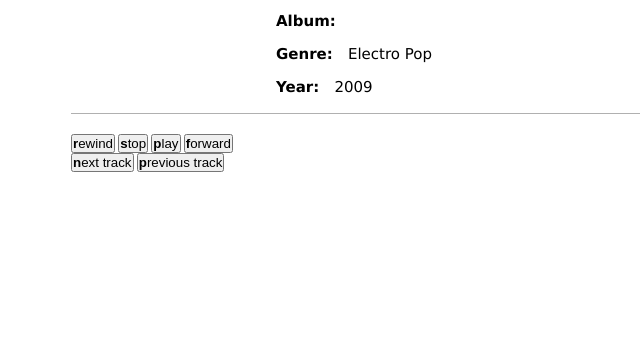
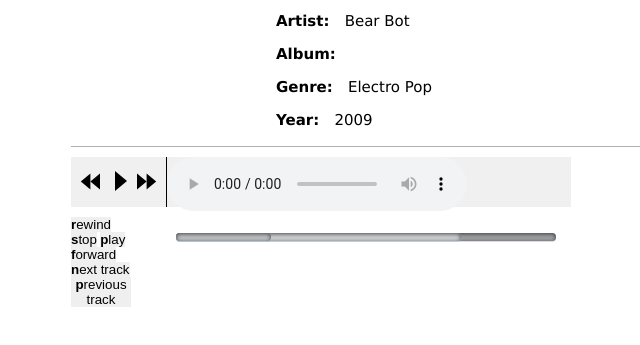
Before and after one commit to orangeeli/audio-player, a plain HTML site: page public/index.html in a window 1280 px wide. Shown: the part 273-618 px from the top of the page, without its empty margins (269-909 px from the left). Drawn offline with Linux system fonts and the light colour scheme.

Commit message:
minimal working prototype

```diff
--- a/public/index.html
+++ b/public/index.html
@@ -16,6 +16,7 @@
     <link rel="stylesheet" type="text/css" href="stylesheets/audio-player.css" />
   </head>
   <body>
+
     <section id="container">
       <header>
         Audio player
@@ -34,15 +35,19 @@
 
             <article id="name" class="info_text">
               <label for="name_value_field">Name:&nbsp;&nbsp;</label>
-              <span id="name_value_field" class="value_field" data-bind="text: currentTrack.name"></span>
+              <span id="name_value_field" class="value_field" data-bind="text: currentTrack().name"></span>
+            </article>
+            <article id="artist" class="info_text">
+              <label for="artist_value_field">Artist:&nbsp;&nbsp;</label>
+              <span id="artist_value_fied" class="value_field" data-bind="text: currentTrack().artist"></span>
             </article>
             <article id="album" class="info_text">
               <label for="album_value_field">Album:&nbsp;&nbsp;</label>
-              <span id="album_value_fied" class="value_field" data-bind="text: currentTrack.album"></span>
+              <span id="album_value_fied" class="value_field" data-bind="text: currentTrack().album"></span>
             </article>
             <article id="genre" class="info_text">
               <label for="genre_value_field">Genre:&nbsp;&nbsp;</label>
-              <span id="genre_value_field" class="value_field" data-bind="text: currentTrack.genre"></span>
+              <span id="genre_value_field" class="value_field" data-bind="text: currentTrack().genre"></span>
             </article>
             <!--article id="length" class="info_text">
               <label for="length_value_field">Length:&nbsp;&nbsp;</label>
@@ -50,23 +55,114 @@
             </article-->
             <article id="year" class="info_text">
               <label for="year_value_field">Year:&nbsp;&nbsp;</label>
-              <span id="year_value_field" class="value_field" data-bind="text: currentTrack.year"></span>
+              <span id="year_value_field" class="value_field" data-bind="text: currentTrack().year"></span>
             </article>
 
           </article>
 
         </section> <!-- audio details and info -->
+
         <section id="player">
           <section id="audio_stuff">
             <!--audio controls="controls">
               Your browser does not support the audio element.
             </audio-->
-            <!--audio controls="controls" data-bind="template: {name:'playlistTemplate', foreach:playlist}">
+            <audio controls="controls" data-bind="template: {name:'playlistTemplate', foreach:playlist}">
               Your browser does not support the audio element.
-            </audio-->
+            </audio>
             <!--script id="playlistTemplate" type="text/x-jquery-tmpl">
               <source src="${$data.url}" type="${$data.type}" />
             </script-->
+
+              <div id="player_controls_container">
+                <ul id="player_controls">
+                  <li>
+  		    <button data-bind="click: previous" id="previous_track_button" class="player_button">
+		      <svg xmlns:svg="http://www.w3.org/2000/svg"
+		        xmlns="http://www.w3.org/2000/svg"
+                        viewBox="0 0 25 25"
+			width="25px" height="25px" style="background: #f0f0f0;">
+        		<defs>
+			  <style type="text/css">
+   		            <![CDATA[
+			      #play{background: #a0a0a0;}
+			    ]]>
+ 		          </style>
+ 			</defs>
+			  <g transform="scale(.8) translate(0,3)">
+			    <g transform="rotate(180) translate(-25,-20)">
+			      <polygon id="play" points="0,0 12,10 0,20 0,0" />
+			      <polygon id="play" points="0,0 12,10 0,20 0,0" transform="translate(12,0)" />
+			    </g>
+			  </g>
+		      </svg>
+                    </button>
+                  </li>
+		  <li>
+                    <button data-bind="click: play" id="play_track_button" class="player_button">
+ 		      <svg xmlns:svg="http://www.w3.org/2000/svg"
+		        xmlns="http://www.w3.org/2000/svg"
+                        viewBox="0 0 25 25"
+			width="25px" height="25px" style="background: #f0f0f0;">
+        		<defs>
+			  <style type="text/css">
+   		            <![CDATA[
+			      #play{background: #a0a0a0;}
+			      g{background: transparent;}
+			      line{stroke:rgb(0,0,0);stroke-width:3}
+			      .hidden{display: none;}
+			    ]]>
+ 		          </style>
+ 			</defs>
+			  <g transform="scale(1) translate(6,0)">
+ 			    <g tranform="translate(6, 12.5)">
+			      <polygon id="play" points="0,0 12,10 0,20 0,0" />
+			      <g transform="translate(2,0)">
+  			        <line x1="0" y1="0" x2="0" y2="20" class="hidden" />
+			        <line x1="5" y1="0" x2="5" y2="20" class="hidden" />
+			      </g>
+			    </g>
+			  </g>
+		      </svg>
+                    </button>
+                  </li>
+  		  <li>
+                    <button data-bind="click: next" id="next_track_button" class="player_button">
+		      <svg xmlns:svg="http://www.w3.org/2000/svg"
+		        xmlns="http://www.w3.org/2000/svg"
+                        viewBox="0 0 25 25"
+			width="25px" height="25px" style="background: #f0f0f0;">
+        		<defs>
+			  <style type="text/css">
+   		            <![CDATA[
+			      #play{background: #a0a0a0;}
+			    ]]>
+ 		          </style>
+ 			</defs>
+			  <g transform="scale(.8) translate(0,3)">
+			    <polygon id="play" points="0,0 12,10 0,20 0,0" />
+			    <polygon id="play" points="0,0 12,10 0,20 0,0" transform="translate(12,0)" />
+			  </g>
+		      </svg>
+		    </button>
+ 		  </li>
+
+                </ul>
+              </div>
+              <div id="track_container">
+                <div id="track" class="box_it">
+                  <div id="track_load" class="box_it">
+ 		  </div>
+                  <div id="track_progress" class="box_it">
+                  </div>
+                </div>
+              </div>
+              <div id="time_info">
+              </div>
+
+            <!--input id="slider" type="range" min="0" max="100" step="1" value="0" /-->
+            <!--progress id="slider_2" value="0" max="100"></progress-->
+            <!--meter id="slider_3" min="0" max="100" low="40" high="90" optimum="100" value="0">A+</meter-->
           </section>
           <section id="controls">
             <ul>
--- a/public/javascripts/application.js
+++ b/public/javascripts/application.js
@@ -239,7 +239,6 @@ var SetViewModelHandler = AbstractHandler.extend({
       }
     }
 
-
     var changeTrackObj = {
       changeTrackPrev : function(playCounter, clb){
           return function(){
@@ -268,10 +267,10 @@ var SetViewModelHandler = AbstractHandler.extend({
 
     var viewModel = {
       play : function(){
-        this.currentTrack.sound.play();
+        this.currentTrack().sound.play();
       },
       stop : function(){
-        this.currentTrack.sound.stop();
+        this.currentTrack().sound.stop();
       },
       rewind : function(){alert('rewind!')},
       forward : function(){alert('forward!')},
@@ -301,7 +300,7 @@ var SetViewModelHandler = AbstractHandler.extend({
       removeTrack : function(){
         this.playlist.pop(track);
       },
-      /*currentTrack : ko.observable(),*/
+      currentTrack : ko.observable(),
       changeTrack : function(f, pos){
         var trackNumber = typeof f == "function" ? f(): pos;
         if(typeof trackNumber == "undefined"){
@@ -310,14 +309,15 @@ var SetViewModelHandler = AbstractHandler.extend({
         }
         // stop current music
         this.stop();
-        this.currentTrack = this.playlist[trackNumber];
+
+        this.currentTrack(this.playlist[trackNumber]);
         this.playerCounter = trackNumber;
         // start playing new one if it was playing some previously
         this.play();
       }
     };
 
-    viewModel.currentTrack = ko.observable();
+    //viewModel.currentTrack = ko.observable();
 
     var bear = new buzz.sound("tracks/BEARBOT-NYC", { formats: [ 'mp3' ] });
     var valerna = new buzz.sound("tracks/Valerna-Combination-Pizza-Hut-And-Taco-Bell", { formats: [ 'mp3' ] });
@@ -328,6 +328,15 @@ var SetViewModelHandler = AbstractHandler.extend({
 
     valerna.bind("ended", function(e) {
       $('body').trigger("trackEnded");
+    });
+
+    bear.bind("timeupdate", function(e) {
+      //var timer = buzz.toTimer(this.getTime());
+      //document.getElementById("timer").innerHTML = timer;
+      var percentage = this.getPercent();
+      //$('#slider').val(percentage);
+      //$('#slider_2').val(percentage);
+      //$('#slider_3').val(percentage);
     });
 
     $('body').bind('trackEnded', function(){
@@ -343,7 +352,8 @@ var SetViewModelHandler = AbstractHandler.extend({
     viewModel.addTrack(bearTrack);
     viewModel.addTrack(valernaTrack);
 
-    viewModel.currentTrack = bearTrack;
+    viewModel.currentTrack(bearTrack);
+
     ko.applyBindings(viewModel);
     this.processNext();
   }
--- a/public/stylesheets/audio-player.css
+++ b/public/stylesheets/audio-player.css
@@ -1,8 +1,9 @@
 /* html5-audio-player.css */
 
 /* css reset */
-* { margin: 0px; padding: 0px; }
+* { margin: 0px; padding: 0px; -webkit-appearance: none; -moz-appearance: none; -webkit-border-radius: 0px; outline: none; border: 0;}
 
+/* let the good stuff begin */
 #container {font-size: 0.625em; font-family: verdana; margin: 0 auto; min-width: 500px; width: 60em;}
 
 header {font-size: 2em; padding-top:10em; padding-bottom: 1em;}
@@ -15,10 +16,32 @@ header {font-size: 2em; padding-top:10em; padding-bottom: 1em;}
 .info_text {font-size: 1.5em; padding: .5em 0em;}
 .info_text label {font-weight: bold;}
 #player {padding-top: 1em;}
-#audio_stuff{}
 
+#audio_stuff{width: 500px; height: 50px;background: #f0f0f0;}
+#player_controls_container{float:left;border-right:1px solid #000;}
+#track_container{margin-left: 90px; padding: 20px 15px;}
+.box_it{
+  -webkit-border-radius: 5px;
+  -moz-border-radius: 5px;
+  -o-border-radius: 5px;
+  border-radius: 5px;
+  /*background: #546374;
+  background: -webkit-gradient(linear, 0% 0%, 0% 100%, from(#242f3b), to(#516070));
+  background: -moz-linear-gradient(top, #242f3b, #516070);
+  background: linear-gradient(top, #242f3b, #516070);*/
+  -webkit-box-shadow: 0 1px 4px rgba(20, 30, 40, .75) inset, 0 1px 0 rgba(176, 187, 198, .5);
+  -moz-box-shadow: 0 1px 4px rgba(20, 30, 40, .75) inset, 0 1px 0 rgba(176, 187, 198, .5);
+  -o-box-shadow: 0 1px 4px rgba(20, 30, 40, .75) inset, 0 1px 0 rgba(176, 187, 198, .5);
+  box-shadow: 0 1px 4px rgba(20, 30, 40, .75) inset, 0 1px 0 rgba(176, 187, 198, .5);
+}
+#track{width:100%;background:#a0a0a0;8px;position:relative;}
+#track_load{width:75%; height:8px;background:#d0d0d0;}
+#track_progress{width:25%;height: 8px;background:#c0c0c0;position:absolute;top:0;}
+#player_controls{width: 90px;height: 50px; line-height: 7.2; text-align: center; padding-left: 5px;}
+#player_controls li {list-style-type: none; display: inline; width: 12px; height: 100%;}
+.player_button{height:25px;width:25px;}
 #controls {padding-top: 1em;}
-#controls ul {}
+#controls ul {width: 60px;}
 #controls li {list-style-type: none; display: inline;}
 
 .control_command a {font-size: .9em; padding: .5em; color: #000; border: 1px solid #b0b0b0;}
```
